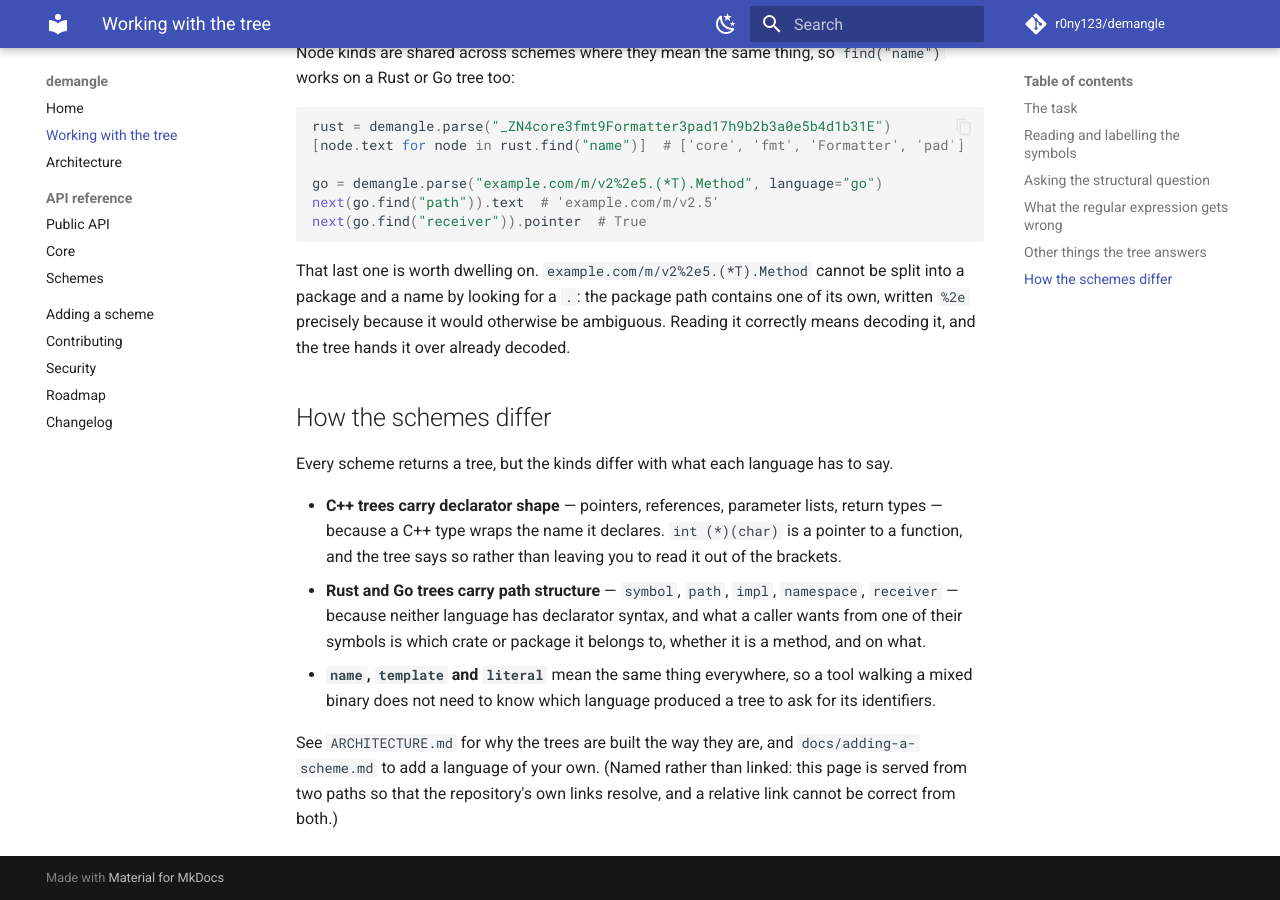
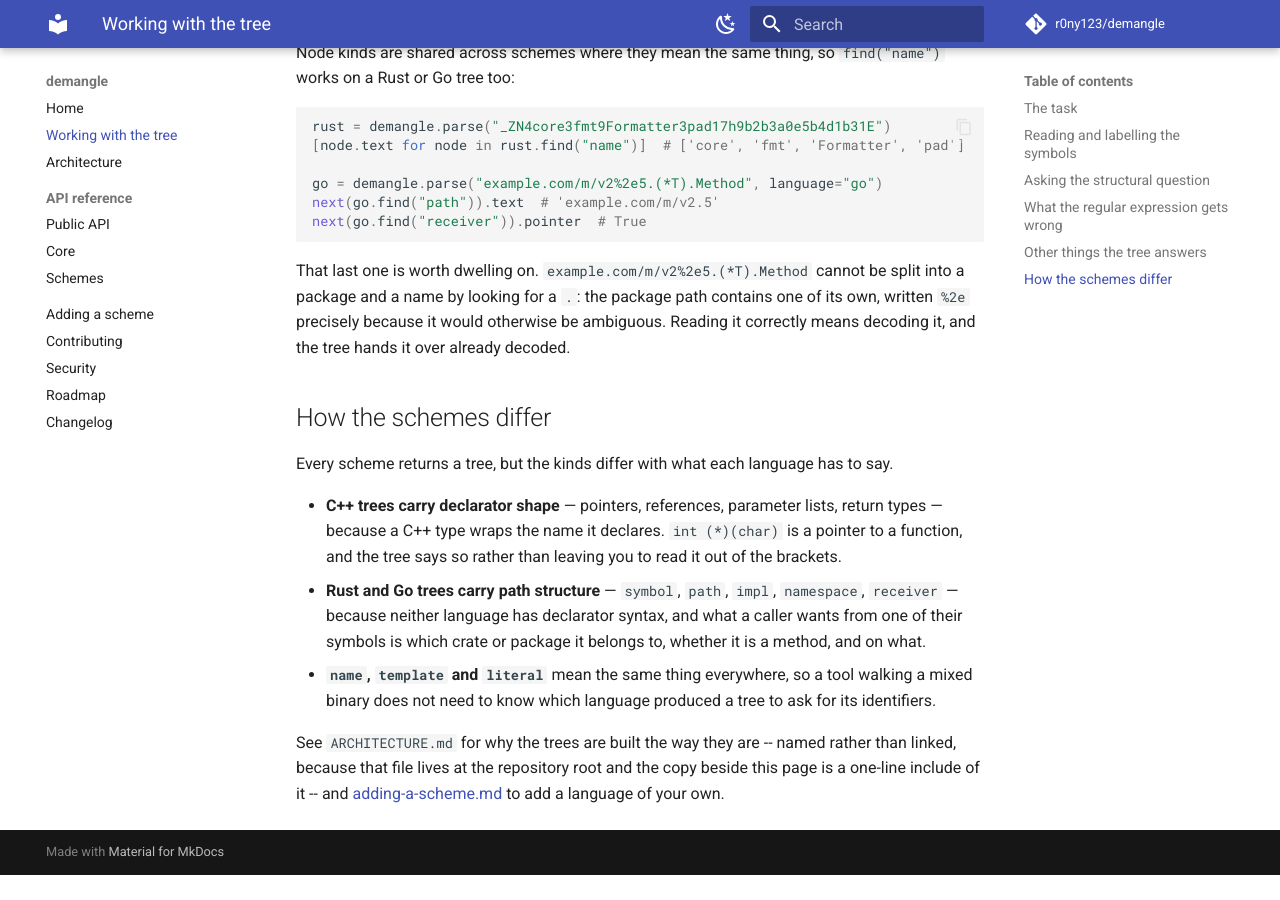
Before and after one commit to r0ny123/demangle, an MkDocs documentation site: the page built from docs/analysing-a-binary.md, in a window 1280 px wide and 900 px high, scrolled down 2873 px. Built offline with MkDocs 1.6.1 and Material for MkDocs 9.7.7, drawn with Linux system fonts in a browser that asks for light colours; comment, search, counter and statistics services are not loaded; after the commit the page ends 3748 px from its top, so only the background shows below that.

Commit message:
docs: make the published site's links resolve
`mkdocs build --strict` has been failing on three link warnings, which is
the state the `validation:` block in mkdocs.yml was added to catch: the
home page is a snippet include of README.md, so a link written
`docs/adding-a-scheme.md` is resolved from `docs/` and looks for
`docs/docs/adding-a-scheme.md`. Two pages on the site -- the worked
example and the scheme walk-through -- were unreachable from the page
that introduces them, and from CONTRIBUTING's own section on adding one.

Those two pages live only under `docs/`, so no relative spelling is right
from both renderers; they are linked by their published URL instead,
under the names the nav gives them. The NOTICE link in the same file
already does this for the same reason.

Within `docs/`, a relative link is correct in both, so the worked example
links the walk-through rather than naming it. The parenthetical excusing
that was stale anyway: it said the page is served from two paths, which
stopped being true when the duplicate under `docs/docs/` was removed.

```diff
--- a/docs/analysing-a-binary.md
+++ b/docs/analysing-a-binary.md
@@ -160,7 +160,7 @@ Every scheme returns a tree, but the kinds differ with what each language has to
   a mixed binary does not need to know which language produced a tree to ask for its
   identifiers.
 
-See `ARCHITECTURE.md` for why the trees are built the way they are, and
-`docs/adding-a-scheme.md` to add a language of your own. (Named rather than linked: this
-page is served from two paths so that the repository's own links resolve, and a relative
-link cannot be correct from both.)
+See `ARCHITECTURE.md` for why the trees are built the way they are -- named rather than
+linked, because that file lives at the repository root and the copy beside this page is a
+one-line include of it -- and [adding-a-scheme.md](adding-a-scheme.md) to add a language
+of your own.
```
Also changed, not shown: CONTRIBUTING.md (+1 -1 lines), README.md (+3 -3 lines).
